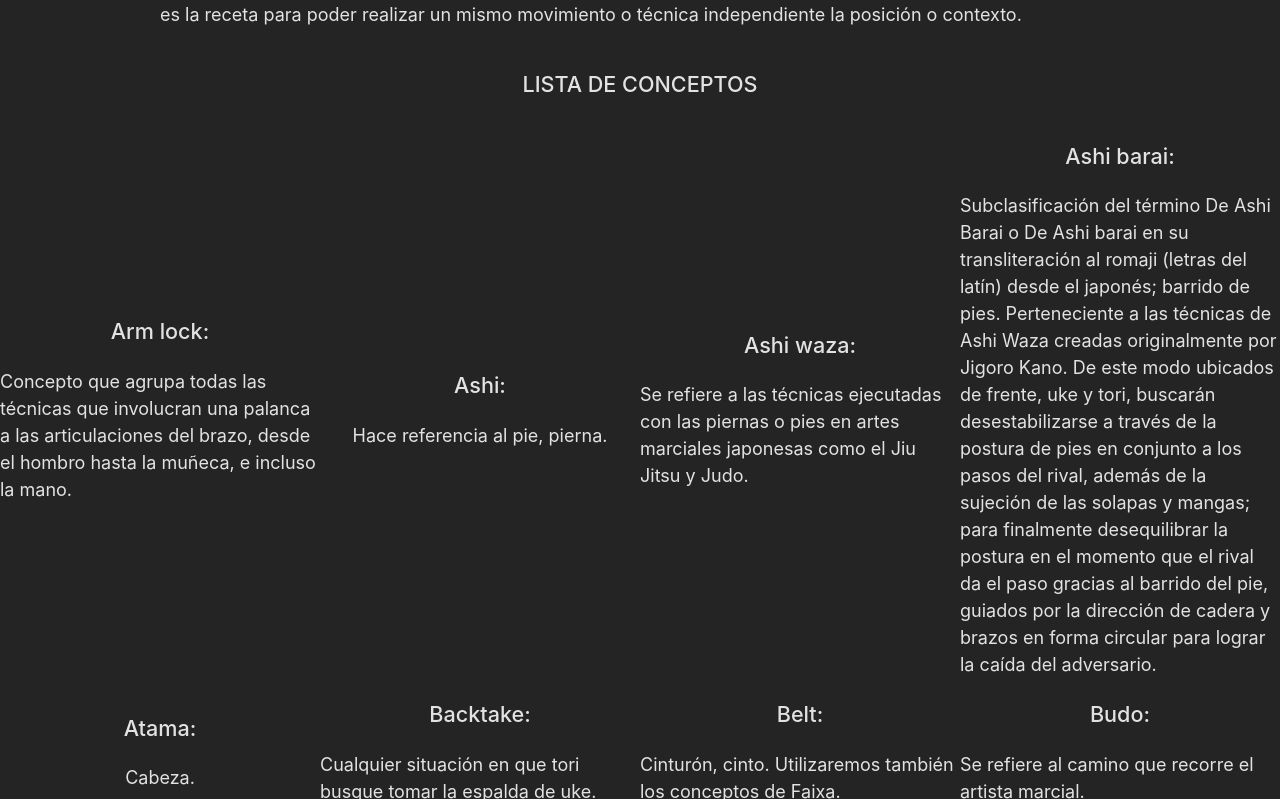
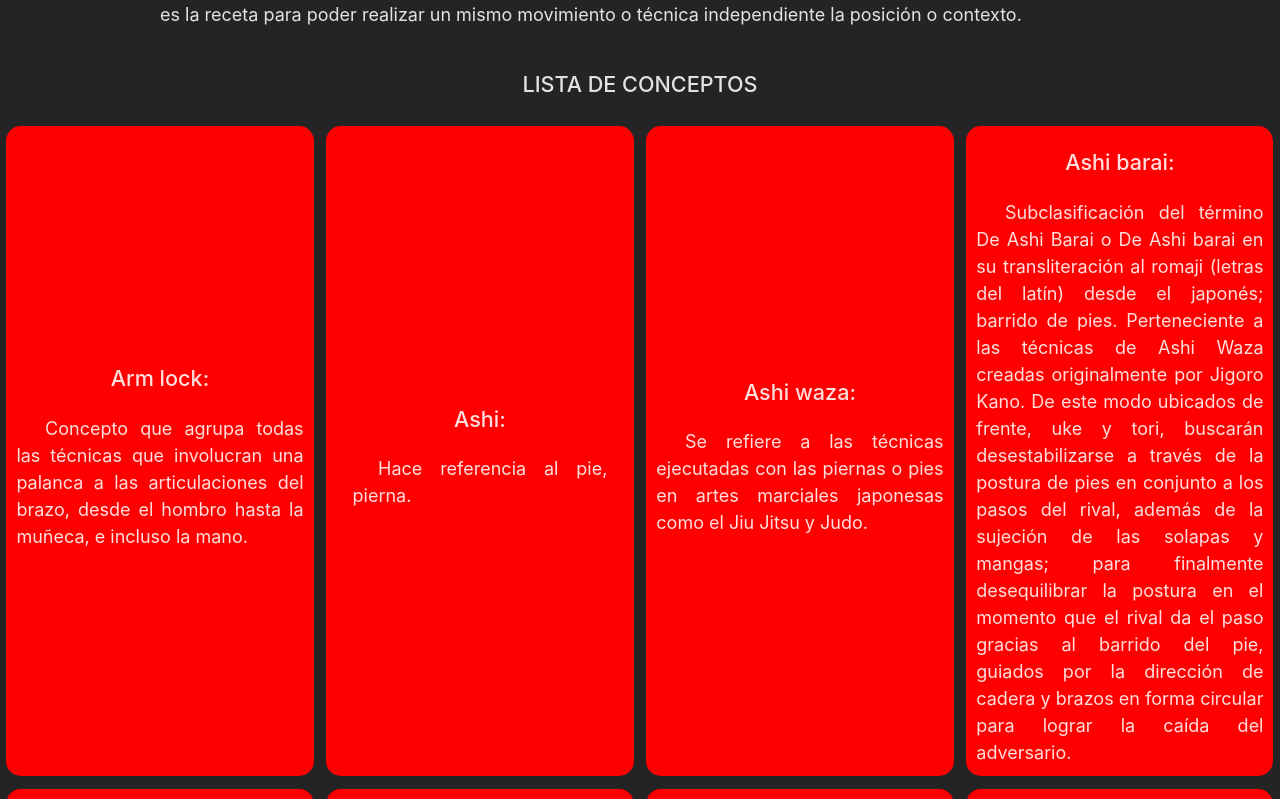
Before and after one commit to jjmillar/glosario-ed, a React (Vite) app: page / in a window 1280 px wide. Shown: the part 7321-8120 px from the top of the page. Built offline with nearby package versions, Linux system fonts and the light colour scheme.

Commit message:
added some changes

```diff
--- a/src/App.jsx
+++ b/src/App.jsx
@@ -32,7 +32,7 @@ function App() {
                 {
                   item.layout2.map((layout2) => {
                     return (
-                      <div key={layout2.name} id={layout2.name} className='layout2'>
+                      <div key={layout2.name} id={layout2.name} className='layout2 card'>
                         <div key={layout2.name} className='subtitle'>{layout2.name}:</div>
                         <div key={layout2.name} className='layout2-content'>{layout2.content}</div>
                       </div>
--- a/src/App.scss
+++ b/src/App.scss
@@ -108,12 +108,26 @@
 }
 
 .layout2 {
-  width: 25svw;
+  width: 24svw;
+  height: auto;
+  margin: calc(2svw/4);
+  box-sizing: border-box;
 
   display: flex;
   flex-direction: column;
   justify-content: center;
   align-items: center;
+}
+
+.layout2-content {
+  padding: 0 10px 10px 10px;
+  text-align: justify;
+  text-indent: 10%;
+}
+
+.card {
+  background-color: red;
+  border-radius: 15px;
 }
 
 @media ( max-width: 1100px ) {
@@ -128,12 +142,29 @@
   }
 
   .layout2 {
-    width: 90svw;
+    width: 100svw;
+    margin: 0;
+  }
+
+  .card {
+    background-color: transparent;
+    border-radius: 0;
   }
 
   .layout-content {
     width: 90%;
     padding: 10px 0 10px 0;
+  }
+
+  .layout2-content {
+    width: 90%;
+    padding: 0 0 10px 0;
+    text-align: center;
+    text-indent: 0%;
+  }
+
+  .layout2 > div:first-child {
+    padding: 20px 10px 0 10px;
   }
 
   .layout-img {
```
